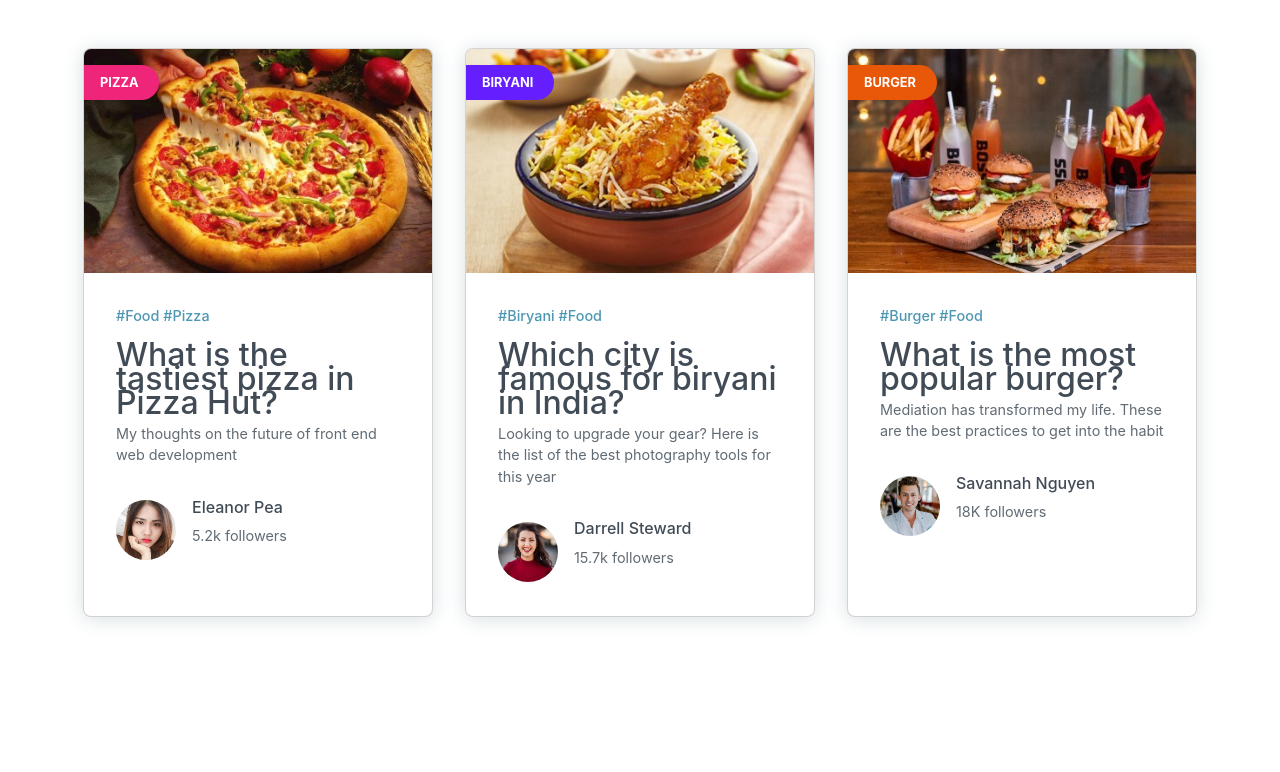
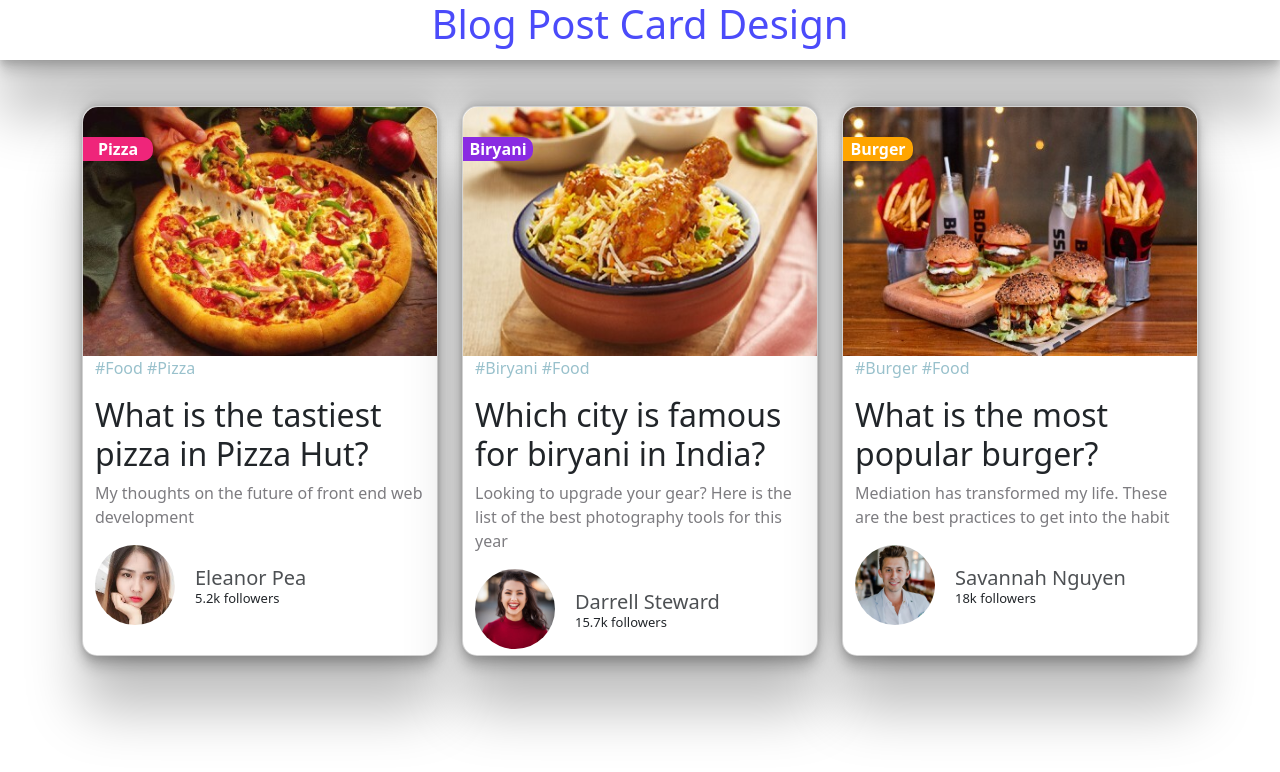
Before and after one commit to rasulvh/Responsive-Homework, a plain HTML site: page index.html in a window 1280 px wide. Drawn offline with Linux system fonts and the light colour scheme.

Commit message:
task was added

```diff
--- a/assets/css/style.css
+++ b/assets/css/style.css
@@ -1,112 +1,154 @@
-* {
-    box-sizing: border-box;
-    font-family: "Inter", sans-serif;
-    margin: 0;
-    padding: 0;
+#header .head h1{
+  color: rgb(75, 75, 250);
+  text-align: center;
 }
 
-  body {
-    margin: 2rem;
-    color: #414b56;
+#header .head{
+  box-shadow: rgba(0, 0, 0, 0.25) 0px 54px 55px, rgba(0, 0, 0, 0.12) 0px -12px 30px, rgba(0, 0, 0, 0.12) 0px 4px 6px, rgba(0, 0, 0, 0.17) 0px 12px 13px, rgba(0, 0, 0, 0.09) 0px -3px 5px;
+  height: 60px;
 }
 
-  .main {
-    display: flex;
-    flex-wrap: wrap;
-    justify-content: center;
+#cards{
+  padding-top: 3%;
 }
 
-  .card {
-    overflow: hidden;
-    box-shadow: 0px 2px 20px #d7dfe2;
-    background: white;
-    border-radius: 8px;
-    position: relative;
-    width: 350px;
-    margin: 16px;
-    transition: 0.25s all ease-in-out;
-    cursor: pointer;
+#cards .card {
+  width: 100%;
+  height: 550px;
+  border-radius: 15px;
+  box-shadow: rgba(0, 0, 0, 0.25) 0px 54px 55px, rgba(0, 0, 0, 0.12) 0px -12px 30px, rgba(0, 0, 0, 0.12) 0px 4px 6px, rgba(0, 0, 0, 0.17) 0px 12px 13px, rgba(0, 0, 0, 0.09) 0px -3px 5px;
+  transition: 0.3s;
 }
 
-  .card:hover {
-    transform: scale(1.05);
-    box-shadow: 0px 2px 40px #d7dfe2;
+#cards .card:hover{
+  transform: scale(1.1);
 }
 
-  .img {
+#cards .card .head {
+  width: 100%;
+  height: 250px;
+  position: relative;
+  border-radius: inherit;
+}
+
+#cards .card .head .type-1 {
   position: absolute;
-    object-fit: cover;
-    height: 14rem;
+  color: white;
+  z-index: 2;
+  background-color: rgb(239, 37, 122);
+  top: 30px;
+  width: 70px;
+  border-top-right-radius: 10px;
+  display: flex;
+  border-bottom-right-radius: 10px;
+  justify-content: center;
+  align-items: center;
+  font-weight: 700;
+}
+
+#cards .card .head .type-2{
+  position: absolute;
+  color: white;
+  z-index: 2;
+  background-color: blueviolet;
+  top: 30px;
+  width: 70px;
+  border-top-right-radius: 10px;
+  display: flex;
+  border-bottom-right-radius: 10px;
+  justify-content: center;
+  align-items: center;
+  font-weight: 700;
+}
+
+#cards .card .head .type-3 {
+  position: absolute;
+  color: white;
+  z-index: 2;
+  background-color: orange;
+  top: 30px;
+  width: 70px;
+  border-top-right-radius: 10px;
+  display: flex;
+  border-bottom-right-radius: 10px;
+  justify-content: center;
+  align-items: center;
+  font-weight: 700;
+}
+
+#cards .card .head img {
+  width: 100%;
+  height: 100%;
+  position: absolute;
+  border-top-left-radius: inherit;
+  border-top-right-radius: inherit;
+}
+
+#cards .card .content{
+  height: 300px;
   width: 100%;
 }
 
-  .category-tag {
-    font-size: 0.8rem;
-    font-weight: bold;
-    color: white;
-    background: red;
-    padding: 0.5rem 1.3rem 0.5rem 1rem;
-    text-transform: uppercase;
-    position: absolute;
-    z-index: 1;
-    top: 1rem;
-    border-radius: 0 2rem 2rem 0;
+#cards .card .content .hashtags{
+  color: rgb(153,193,204);
 }
 
-  .popular {
-    background: #ef257a;
+#cards .card .content h1{
+  font-size: 32px;
 }
 
-  .technology {
-    background: #651fff;
+#cards .card .content .description{
+  color: rgb(125,124,128);
 }
 
-  .psychology {
-    background: #e85808;
+#cards .card .content .profile{
+  width: 100%;
+  display: flex;
+  margin-top: 10px;
 }
 
-  .card-body {
-    margin: 15rem 1rem 1rem 1rem;
+#cards .card .content .profile img{
+  width: 80px;
+  height: 80px;
+  border-radius: 100%;
 }
 
-  .blog-hashtag {
-    font-size: 0.9rem;
-    font-weight: 500;
-    color: #4d97b2;
-  }
-
-  .blog-title {
-    line-height: 1.5rem;
-    margin: 1rem 0 0.5rem;
-  }
-
-  .blog-description {
-    color: #616b74;
-    font-size: 0.9rem;
-  }
-
-  .card-profile {
+#cards .card .content .profile .info{
+  margin-left: 20px;
   display: flex;
-    margin-top: 2rem;
   align-items: center;
 }
 
-  .profile-img {
-    width: 60px;
-    height: 60px;
-    object-fit: cover;
-    border-radius: 50%;
+#cards .card .content .profile .info .info-items{
+  height: 49%;
 }
 
-  .card-profile-info {
-    margin-left: 1rem;
+#cards .card .content .profile .info .info-items .name{
+  font-size: 20px;
+  opacity: 0.8;
 }
 
-  .profile-name {
-    font-size: 1rem;
+#cards .card .content .profile .info .info-items .followers{
+  font-size: 13px;
+  line-height: 0px;
 }
 
-  .profile-followers {
-    color: #616b74;
-    font-size: 0.9rem;
+
+
+
+
+
+@media screen and (min-width: 992px) and (max-width: 1200px){
+  #cards .card-1 .content .profile{
+    width: 100%;
+    display: flex;
+    margin-top: 10px;
+    padding-top: 20px;
   }
+}
+
+@media screen and (max-width: 1200px){
+  #cards .card .content h1{
+    font-size: 20px;
+  }
+}
--- a/index.html
+++ b/index.html
@@ -1,5 +1,6 @@
 <!DOCTYPE html>
 <html lang="en">
+
 <head>
   <meta charset="UTF-8">
   <meta http-equiv="X-UA-Compatible" content="IE=edge">
@@ -8,68 +9,95 @@
   <link rel="stylesheet" href="./assets/css/bootstrap.css">
   <link rel="stylesheet" href="./assets/css/style.css">
 </head>
+
 <body>
-    <div class="main">
-        <div class="card">
+  <section id="header">
     <div class="head">
-            <p class="category-tag popular">Pizza</p>
-            <img class="img" src='./assets/img/pizza.jpg' alt=''>
+      <h1>Blog Post Card Design</h1>
     </div>
-          <div class="card-body">
-            <p class="blog-hashtag">#Food #Pizza</p>
-            <h2 class="blog-title">What is the tastiest pizza in Pizza Hut?</h2>
-            <p class="blog-description">My thoughts on the future of front end web development</p>
+  </section>
 
-            <div class="card-profile">
-              <img class="profile-img" src='./assets/img/pp-1.jpeg' alt=''>
-              <div class="card-profile-info">
-                <h3 class="profile-name">Eleanor Pea</h3>
-                <p class="profile-followers">5.2k followers</p>
+  <section id="cards">
+    <div class="container">
+      <div class="row">
+        <div class="my-2 col-md-12 col-sm-12 col-xs-12 col-lg-4">
+          <div class="card card-1">
+            <div class="head">
+              <p class="type-1">Pizza</p>
+              <img src="./assets/img/pizza.jpg" alt="">
+            </div>
+            <div class="content">
+              <div class="container">
+                <p class="hashtags">#Food #Pizza</p>
+                <h1>What is the tastiest pizza in Pizza Hut?</h1>
+                <p class="description">My thoughts on the future of front end web development</p>
+
+                <div class="profile">
+                  <img class="img" src='./assets/img/pp-1.jpeg' alt=''>
+                  <div class="info">
+                    <div class="info-items">
+                      <h3 class="name">Eleanor Pea</h3>
+                      <p class="followers">5.2k followers</p>
                     </div>
                   </div>
                 </div>
               </div>
-
+            </div>
+          </div>
+        </div>
+        <div class="my-2 col-md-12 col-sm-12 col-xs-12 col-lg-4">
           <div class="card">
             <div class="head">
-            <p class="category-tag technology">Biryani</p>
-            <img class="img" src='./assets/img/chicken.jpg' alt=''>
+              <p class="type-2">Biryani</p>
+              <img src="./assets/img/chicken.jpg" alt="">
             </div>
-          <div class="card-body">
-            <p class="blog-hashtag">#Biryani #Food</p>
-            <h2 class="blog-title">Which city is famous for biryani in India?</h2>
-            <p class="blog-description">Looking to upgrade your gear? Here is the list of the best photography tools for this year</p>
+            <div class="content">
+              <div class="container">
+                <p class="hashtags">#Biryani #Food</p>
+                <h1>Which city is famous for biryani in India?</h1>
+                <p class="description">Looking to upgrade your gear? Here is the list of the best photography tools for this year</p>
 
-            <div class="card-profile">
-              <img class="profile-img" src='./assets/img/pp-2.jpg' alt=''>
-              <div class="card-profile-info">
-                <h3 class="profile-name">Darrell Steward</h3>
-                <p class="profile-followers">15.7k followers</p>
+                <div class="profile">
+                  <img class="img" src='./assets/img/pp-2.jpg' alt=''>
+                  <div class="info">
+                    <div class="info-items">
+                      <h3 class="name">Darrell Steward</h3>
+                      <p class="followers">15.7k followers</p>
                     </div>
                   </div>
                 </div>
               </div>
-
+            </div>
+          </div>
+        </div>
+        <div class="my-2 col-md-12 col-sm-12 col-xs-12 col-lg-4">
           <div class="card">
             <div class="head">
-            <p class="category-tag psychology">Burger</p>
-            <img class="img" src='./assets/img/burgers.jpg' alt=''>
+              <p class="type-3">Burger</p>
+              <img src="./assets/img/burgers.jpg" alt="">
             </div>
-          <div class="card-body">
-            <p class="blog-hashtag">#Burger #Food</p>
-            <h2 class="blog-title">What is the most popular burger?</h2>
-            <p class="blog-description">Mediation has transformed my life. These are the best practices to get into the habit</p>
+            <div class="content">
+              <div class="container">
+                <p class="hashtags">#Burger #Food</p>
+                <h1>What is the most popular burger?</h1>
+                <p class="description">Mediation has transformed my life. These are the best practices to get into the habit</p>
 
-            <div class="card-profile">
-              <img class="profile-img" src='./assets/img/pp-3.jpg' alt=''>
-              <div class="card-profile-info">
-                <h3 class="profile-name">Savannah Nguyen</h3>
-                <p class="profile-followers">18K followers</p>
+                <div class="profile">
+                  <img class="img" src='./assets/img/pp-3.jpg' alt=''>
+                  <div class="info">
+                    <div class="info-items">
+                      <h3 class="name">Savannah Nguyen</h3>
+                      <p class="followers">18k followers</p>
                     </div>
                   </div>
                 </div>
               </div>
+            </div>
+          </div>
+        </div>
+      </div>
+    </div>
+  </section>
+</body>
 
-      </div>
-</body>
 </html>
```
Also changed, not shown: sayt linki.txt (deleted). Lines whose indentation alone changed are shown as unchanged.
